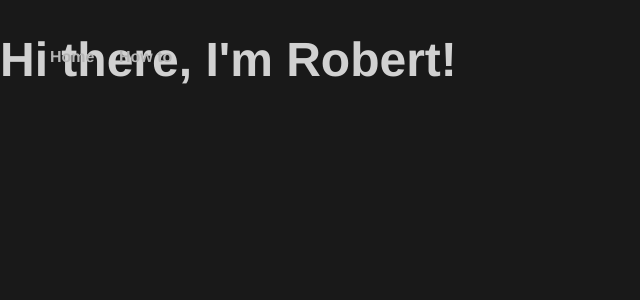
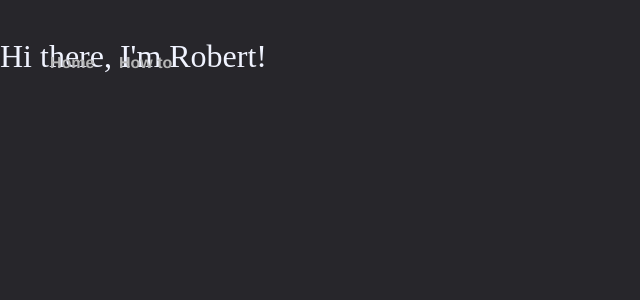
Before and after one commit to thedayismine/thedayismine.github.io, a Jekyll site: the page built from index.html, in a window 1280 px wide. Shown: the top 300 px of the page, without its empty margins (0-640 px from the left). Built offline with Jekyll 4.4.1, drawn with Linux system fonts in a browser that asks for light colours.

Commit message:
Update main.css

```diff
--- a/css/main.css
+++ b/css/main.css
@@ -1,7 +1,7 @@
 body {
     margin: 0 auto;
-    background: hsl(0, 0%, 9.8%);
-    color: hsl(0, 0%, 81.96%);
+    background: hsl(252, 6.17%, 15.88%);
+    color: hsl(282.86, 13.21%, 89.61%);
 }
 nav ul, footer ul {
     font-family:'Helvetica', 'Arial', 'Sans-Serif';
@@ -33,10 +33,14 @@ a {
 a:hover {
     text-decoration: underline;
 }
-h1 {
-    font-size: 3em;
-    font-family:'Helvetica', 'Arial', 'Sans-Serif';
+h1, h2, h3, h4, h5, h6 {
+margin-top: 1.2em;
+margin-bottom: 0.8em;
+font-weight: 500;
+line-height: 1.15;
+color: hsl(228, 133.33%, 97.06%);
 }
+
 p {
     font-size: 1.5em;
     line-height: 1.4em;
```
